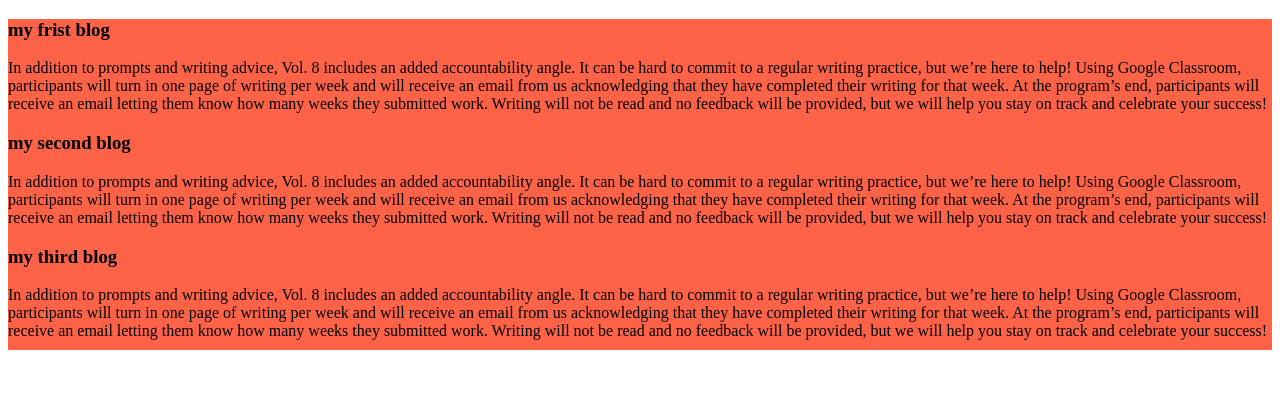
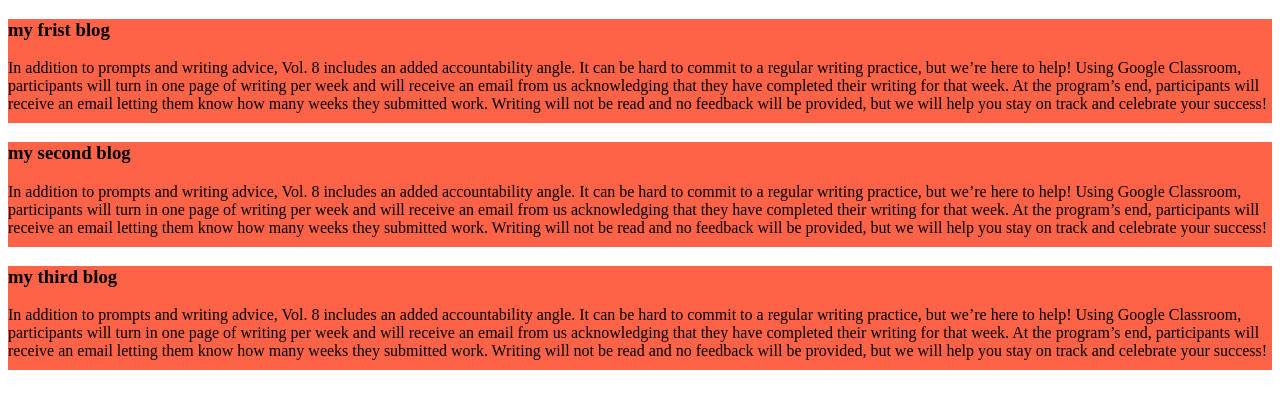
Before and after one commit to samsul7180/my-first-git-repo, a plain HTML site: page my-git-hub-profie/index.html in a window 1280 px wide. Drawn offline with Linux system fonts and the light colour scheme.

Commit message:
add mrggin

```diff
--- a/my-git-hub-profie/index.html
+++ b/my-git-hub-profie/index.html
@@ -7,11 +7,11 @@
     <link rel="stylesheet" href="styles/style.css">
     <div><h3>my frist blog</h3>
         In addition to prompts and writing advice, Vol. 8 includes an added accountability angle. It can be hard to commit to a regular writing practice, but we’re here to help! Using Google Classroom, participants will turn in one page of writing per week and will receive an email from us acknowledging that they have completed their writing for that week. At the program’s end, participants will receive an email letting them know how many weeks they submitted work. Writing will not be read and no feedback will be provided, but we will help you stay on track and celebrate your success!
+    </div>
+            <div> <h3>my second blog</h3>
+        In addition to prompts and writing advice, Vol. 8 includes an added accountability angle. It can be hard to commit to a regular writing practice, but we’re here to help! Using Google Classroom, participants will turn in one page of writing per week and will receive an email from us acknowledging that they have completed their writing for that week. At the program’s end, participants will receive an email letting them know how many weeks they submitted work. Writing will not be read and no feedback will be provided, but we will help you stay on track and celebrate your success!</div>
 
-    <h3>my second blog</h3>
-        In addition to prompts and writing advice, Vol. 8 includes an added accountability angle. It can be hard to commit to a regular writing practice, but we’re here to help! Using Google Classroom, participants will turn in one page of writing per week and will receive an email from us acknowledging that they have completed their writing for that week. At the program’s end, participants will receive an email letting them know how many weeks they submitted work. Writing will not be read and no feedback will be provided, but we will help you stay on track and celebrate your success!
-
-    <h3>my third blog</h3>
+    <div><h3>my third blog</h3>
         In addition to prompts and writing advice, Vol. 8 includes an added accountability angle. It can be hard to commit to a regular writing practice, but we’re here to help! Using Google Classroom, participants will turn in one page of writing per week and will receive an email from us acknowledging that they have completed their writing for that week. At the program’s end, participants will receive an email letting them know how many weeks they submitted work. Writing will not be read and no feedback will be provided, but we will help you stay on track and celebrate your success!
     </div>
 
--- a/my-git-hub-profie/styles/style.css
+++ b/my-git-hub-profie/styles/style.css
@@ -1,4 +1,5 @@
 div{
     background-color: tomato;
     padding-bottom: 10px;
+    margin-bottom: 15px;
 }
```
